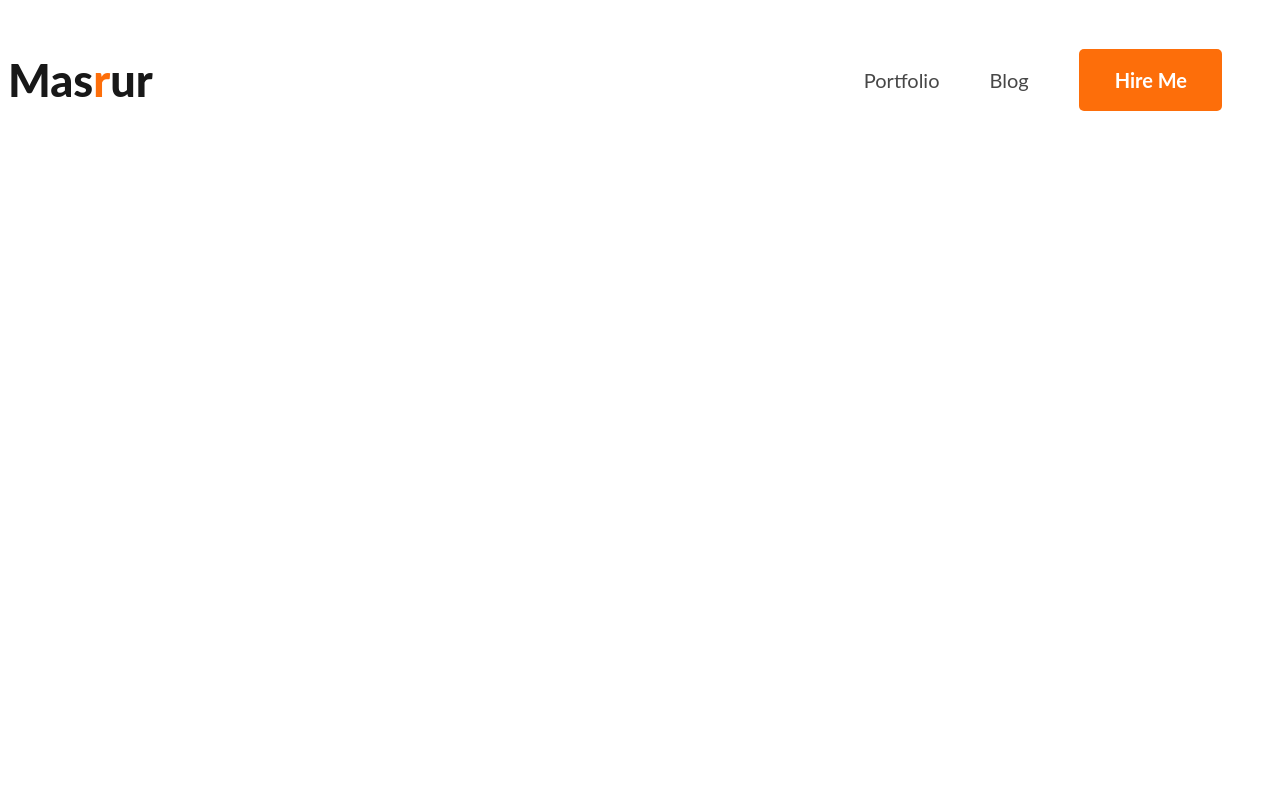
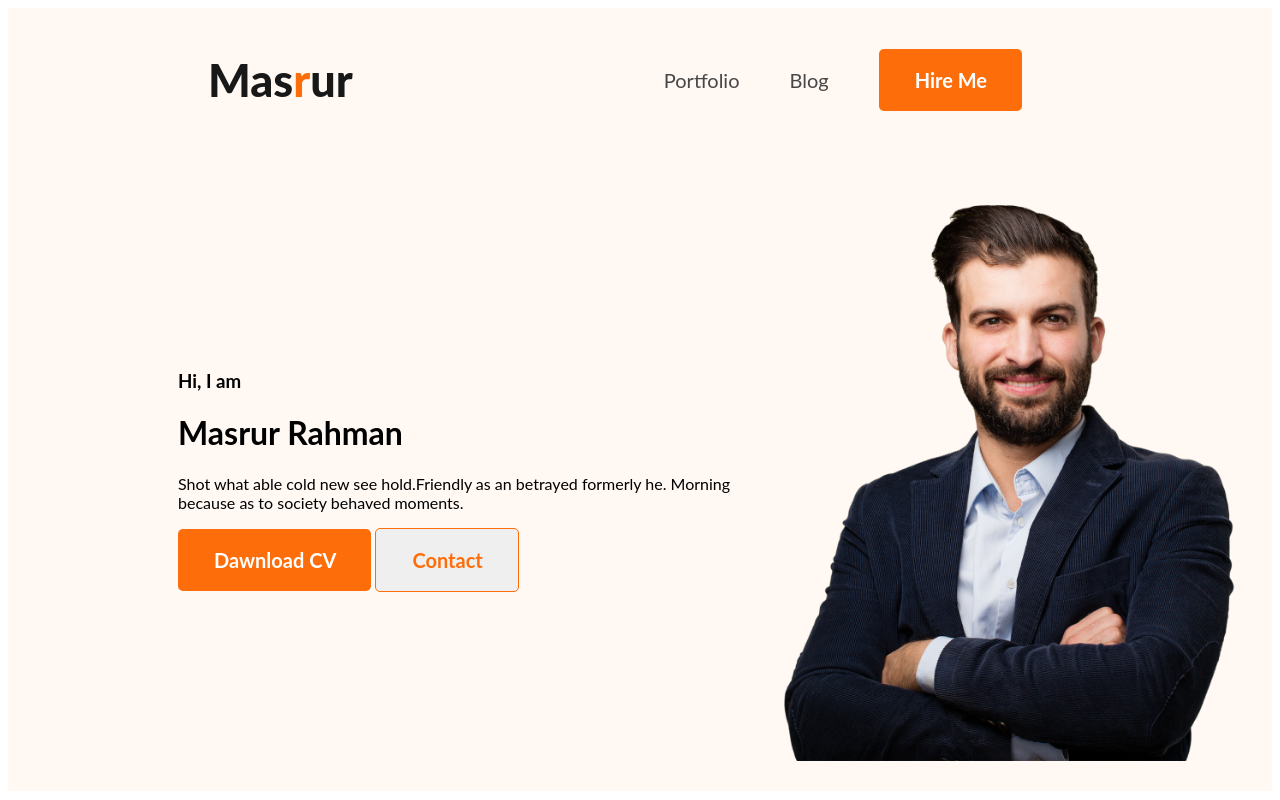
Before and after one commit to jarif181/jarif-protfolio, a plain HTML site: page index.html in a window 1280 px wide. Drawn offline with Linux system fonts and the light colour scheme.

Commit message:
secend prot.css

```diff
--- a/index.html
+++ b/index.html
@@ -9,10 +9,6 @@
     <link rel="preconnect" href="https://fonts.gstatic.com" crossorigin>
     <link href="https://fonts.googleapis.com/css2?
      family=Open+Sans:wght@800&display=swap" rel="stylesheet">
-
-
-
-
     <link rel="stylesheet" href="prot/prot.css">
     <link rel="shortcut icon" href="images/masrur.png" type="image/x-icon">
 </head>
@@ -27,6 +23,18 @@
                 <li><button class="parimary-button">Hire Me</button></li>
             </ul>
         </nav>
+        <div class="banner">
+            <div>
+                <h3 class="banner-ti">Hi, I am</h3>
+                <h1 class="name">Masrur Rahman</h1>
+                <p>Shot what able cold new see hold.Friendly as an betrayed
+                     formerly he. Morning because as to society behaved moments.</p>
+                <button class="parimary-button">Dawnload CV</button>
+                <button class="parimary-buttonn">Contact</button>
+            </div>
+            <img class="profile-pic" src="images/hardy.png" alt="my profile-pic">
+
+        </div>
 
     </header>
     <main>
--- a/prot/prot.css
+++ b/prot/prot.css
@@ -7,6 +7,7 @@ nav {
     display: flex;
     justify-content: space-between;
     align-items: center;
+    margin: 0px 200px;
 
 
 }
@@ -53,3 +54,23 @@ nav  a {
     padding: 19px 35px 19px 36px;
 
 }
+.header{
+    background-color: #FFF8F3;
+}
+.banner{
+    padding: 30px 30px 30px 170px;
+    display: flex;
+    align-items: center;
+
+}
+.parimary-buttonn{
+    border: 1px solid;
+    border-radius: 5px;
+    color: #FD6E0A;
+    font-size: 20px;
+    font-weight: 700;
+    padding: 19px 35px 19px 36px;
+}
+.banner .profile-pic{
+    width: 500px;
+}
```
Also changed, not shown: images/profile-pic-removebg-preview.png (added).
